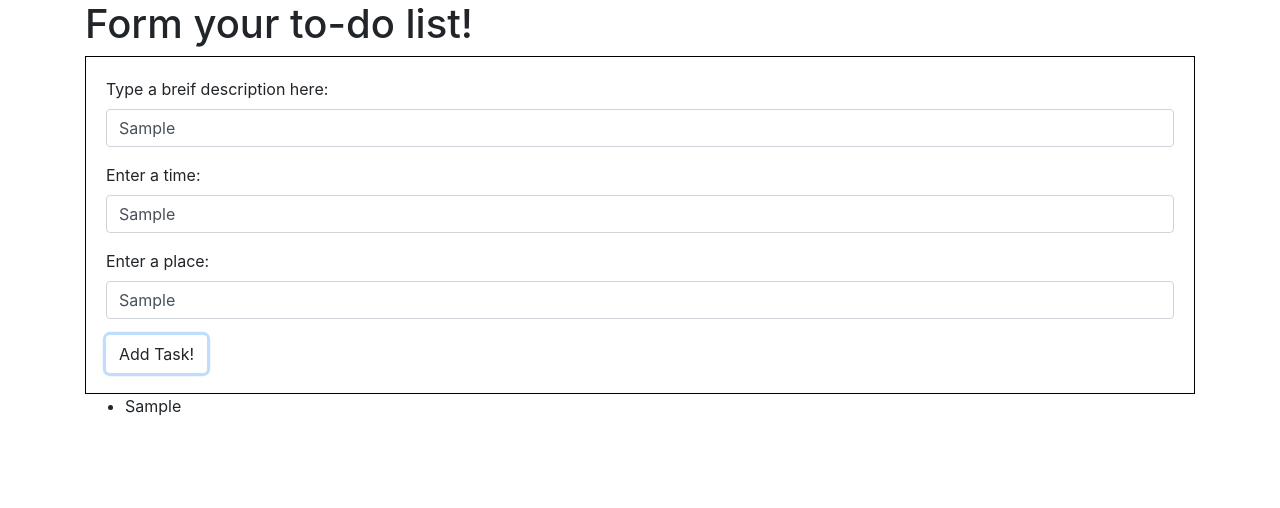
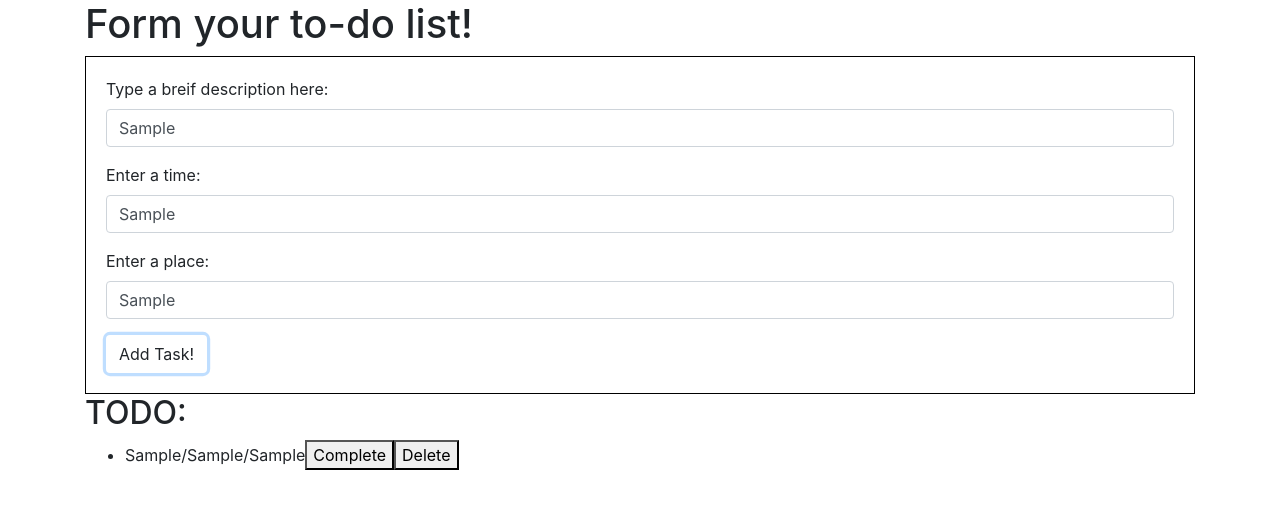
Before and after one commit to StollerSystem/to_do_list, a plain HTML site: page index.html in a window 1280 px wide. Both pictures are taken after typing "Sample", "Sample", "Sample" into the empty fields and a click on the button "Add Task!". Drawn offline with Linux system fonts and the light colour scheme.

Commit message:
start adding buttons for complete and delete
Co-authored-by: Drew Lockhart <drewmlockhart@gmail.com>

```diff
--- a/index.html
+++ b/index.html
@@ -32,7 +32,9 @@
 
 
     <div>
+      <h2>TODO:</h2>
       <ul id="todoList">
+
 
       </ul>
     </div>
--- a/js/scripts.js
+++ b/js/scripts.js
@@ -51,11 +51,13 @@ function displayTodoList (whatToDispaly) {
   let todoList = $("ul#todoList")
   let htmlForTaskInfo = "";
   whatToDispaly.list.forEach(function(task) {
-    htmlForTaskInfo += "<li id=" + task.id + ">" + task.description + "</li>";
+    htmlForTaskInfo += "<li id="+task.id+">"+task.description+"/"+task.time+"/"+task.place+"<button>Complete</button>"+"<button>Delete</button>"+"</li>";
   });
   console.log(htmlForTaskInfo);
   todoList.html(htmlForTaskInfo);
 };
+
+
 
 
 $(document).ready(function() {
```
